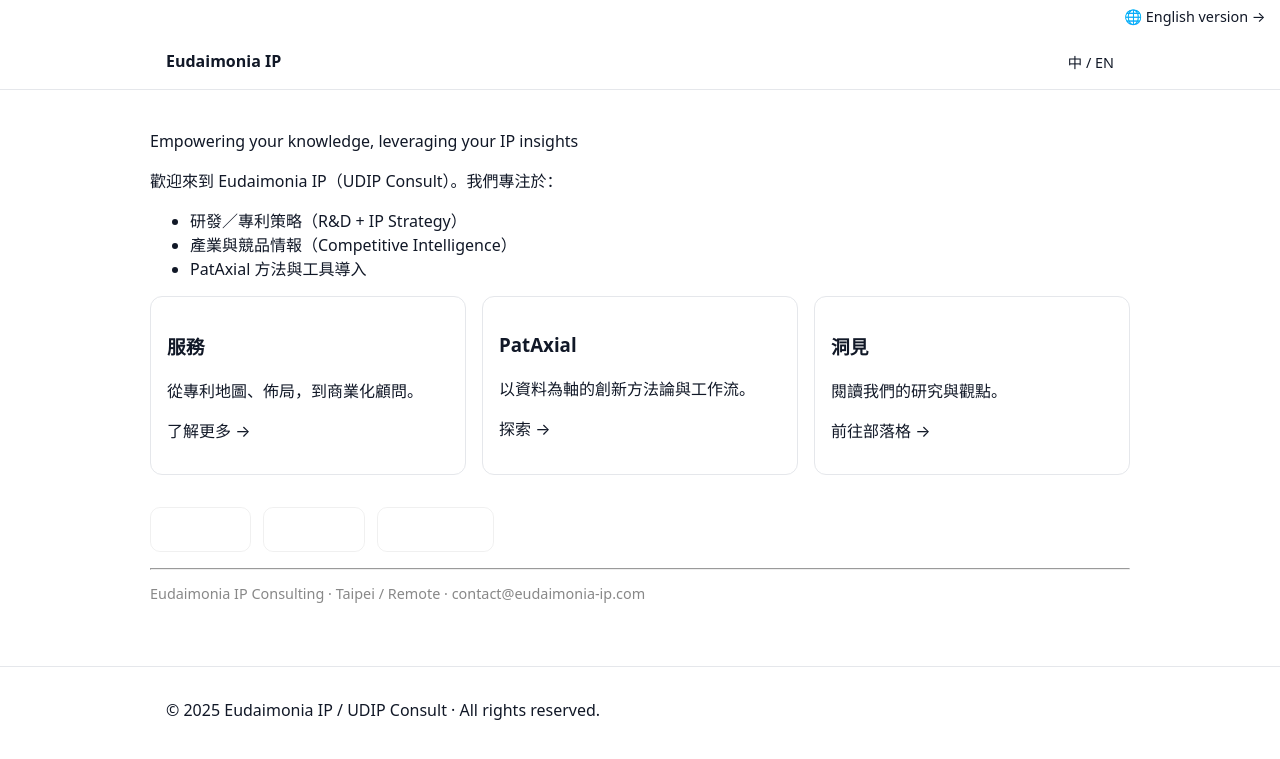
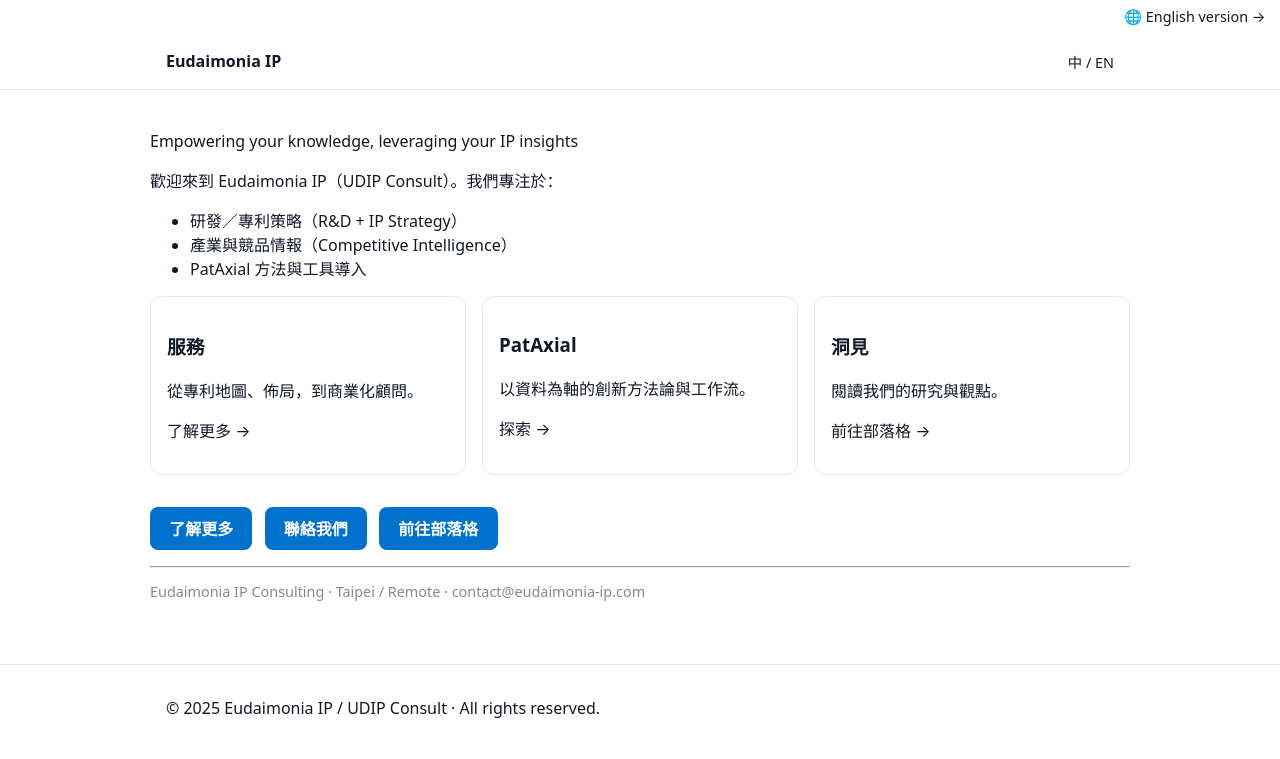
Before and after one commit to nuancenil/udipconsult, a Jekyll site: the page built from index.md, in a window 1280 px wide. Shown: the top 759 px of the page. Built offline with Jekyll 4.4.1, drawn with Linux system fonts in a browser that asks for light colours.

Commit message:
Fix button style visibility

```diff
--- a/assets/css/style.css
+++ b/assets/css/style.css
@@ -29,16 +29,21 @@
 blockquote { border-left: 4px solid var(--accent); padding-left: .75rem; margin-left: 0; color:#374151; }
 code { background: #f3f4f6; padding: .1rem .3rem; border-radius: 4px; }
 
+/* 按鈕樣式修正 */
 .button {
   display: inline-block;
-  padding: 0.6em 1.1em;
-  background: var(--accent);
-  color: #fff;
-  border-radius: 10px;
+  padding: 0.6em 1.2em;
+  background-color: #0072ce;
+  color: #fff !important;
+  border-radius: 8px;
   text-decoration: none;
+  margin-right: 0.5em;
   font-weight: 600;
-  border: 1px solid rgba(0,0,0,.06);
-  transition: transform .05s ease, box-shadow .15s ease;
-  margin-right: .5em;
+  transition: background-color 0.2s ease, transform 0.1s ease;
 }
-.button:hover { text-decoration: none; box-shadow: 0 6px 16px rgba(0,0,0,.08); transform: translateY(-1px); }
+
+.button:hover {
+  background-color: #005ea8;
+  transform: translateY(-2px);
+  text-decoration: none;
+}
```
Also changed, not shown: README.md, 2 other files.
